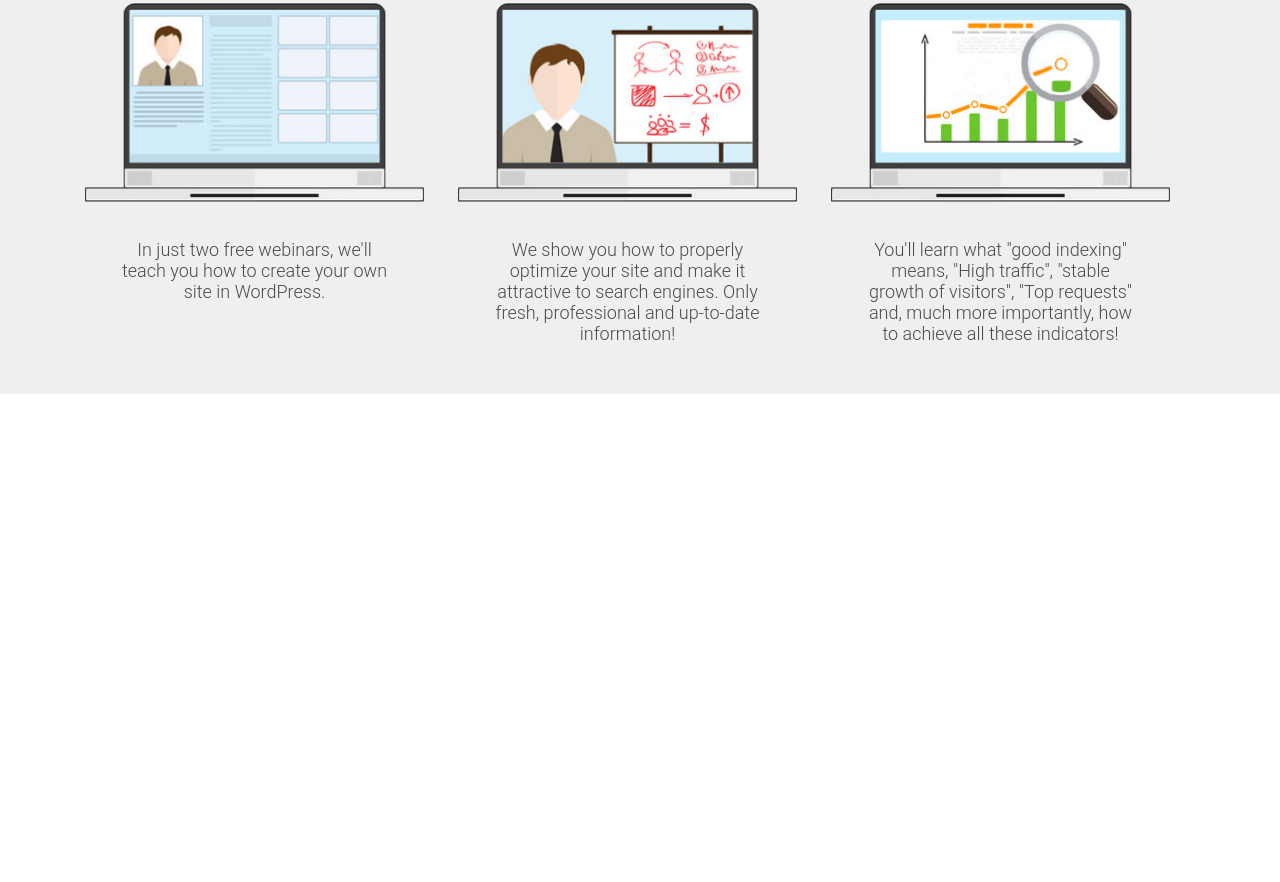
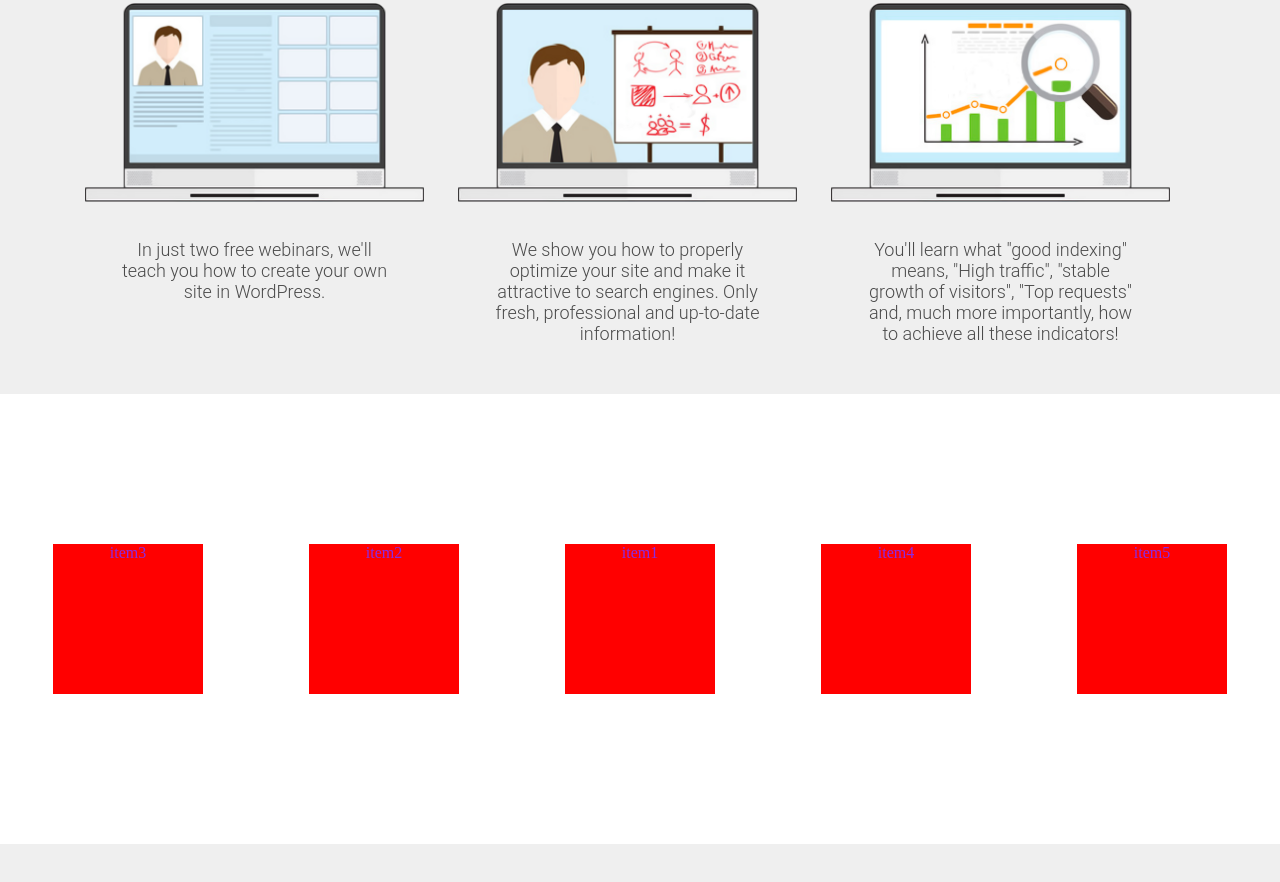
Before and after one commit to xshevska/website-advertising-wordpress-intensive, a plain HTML site: page index.html in a window 1280 px wide. Shown: the part 1010-1892 px from the top of the page. Before the commit the page ends 1404 px from the top, so only its background shows below. Drawn offline with Linux system fonts and the light colour scheme.

Commit message:
#flexbox technology

```diff
--- a/css/style.css
+++ b/css/style.css
@@ -174,3 +174,21 @@ h2.title {
     font-weight: 300;
     line-height: 21px;
 }
+
+.my-flex-container {
+    display: flex;
+    flex-wrap: wrap;
+    align-items: center;
+    justify-content: space-around;
+    height: 450px;
+
+}
+
+.my-flex-block {
+    width: 150px;
+    height: 150px;
+    margin: 0 50px;
+    background-color: red;
+    text-align: center;
+    color:blueviolet;
+}
--- a/index.html
+++ b/index.html
@@ -64,5 +64,15 @@
         </div>
     </section>
 
+    <div class="my-flex-container">
+        <div style="order: 3" class="my-flex-block">item1</div>
+        <div style="order: 2"class="my-flex-block">item2</div>
+        <div style="order: 1"class="my-flex-block">item3</div>
+        <div style="order: 4" class="my-flex-block">item4</div>
+        <div style="order: 5" class="my-flex-block">item5</div>
+    </div>
+
+    <div class="waiting"></div>
+
 </body>
 </html>
```
